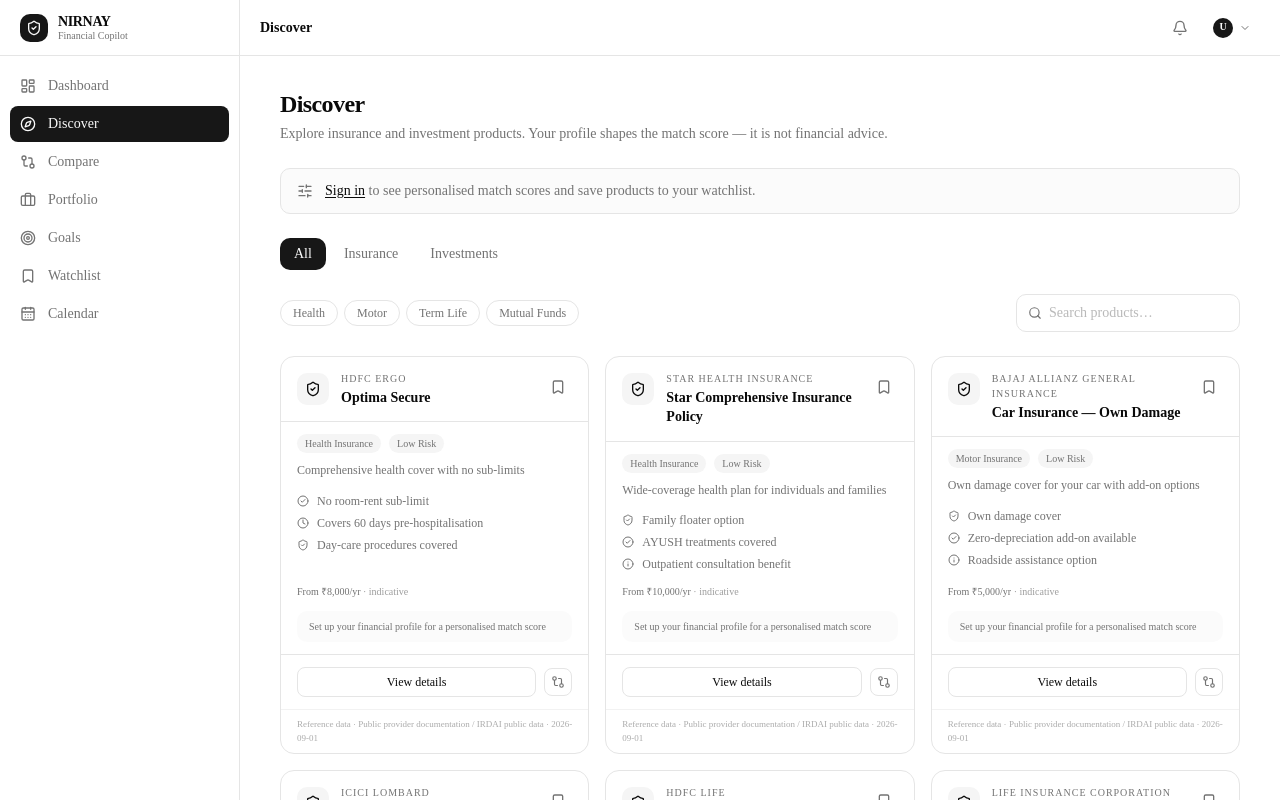
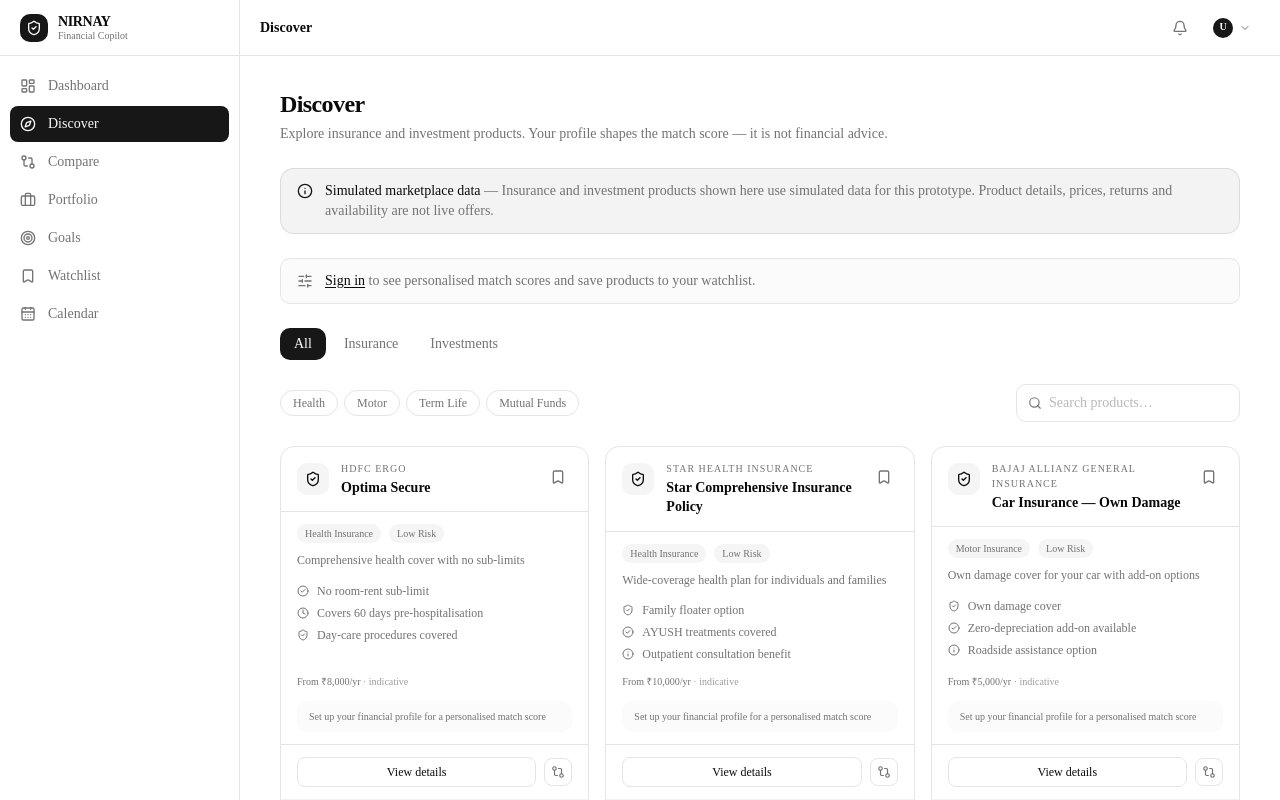
Before and after one commit to prabhatdash2308/nirnay, a Next.js app: page /discover in a window 1280 px wide. Shown: the top 800 px of the page. Built offline with nearby package versions, Linux system fonts and the light colour scheme; no server answers.

Commit message:
feat(trust): disclose simulated marketplace data

```diff
--- a/app/(app)/compare/page.tsx
+++ b/app/(app)/compare/page.tsx
@@ -1,6 +1,6 @@
 import type { Metadata } from "next";
 import { Suspense } from "react";
-import { Loader2 } from "lucide-react";
+import { Loader2, Info } from "lucide-react";
 import { resolveCompareProducts } from "@/lib/compare/utils";
 import { CompareClient } from "@/components/compare/compare-client";
 
@@ -62,6 +62,14 @@
         </p>
       </div>
 
+      {/* Trust / Simulated Data Disclosure */}
+      <div className="flex items-start gap-3 rounded-xl border border-primary/10 bg-primary/5 px-4 py-3 text-sm text-muted-foreground">
+        <Info className="mt-0.5 h-4 w-4 shrink-0 text-primary" />
+        <p>
+          <strong className="font-medium text-foreground">Simulated marketplace data</strong> — Insurance and investment products shown here use simulated data for this prototype. Product details, prices, returns and availability are not live offers.
+        </p>
+      </div>
+
       {/*
         Suspense boundary: CompareClient uses useSearchParams() which requires
         a Suspense boundary when rendered inside a Server Component with
--- a/app/(app)/discover/page.tsx
+++ b/app/(app)/discover/page.tsx
@@ -1,7 +1,7 @@
 import type { Metadata } from "next";
 import { Suspense } from "react";
 import { DiscoverBootstrap } from "@/components/discover/discover-bootstrap";
-import { Loader2 } from "lucide-react";
+import { Loader2, Info } from "lucide-react";
 
 export const metadata: Metadata = {
   title: "Discover",
@@ -23,6 +23,14 @@
         </p>
       </div>
 
+      {/* Trust / Simulated Data Disclosure */}
+      <div className="flex items-start gap-3 rounded-xl border border-primary/10 bg-primary/5 px-4 py-3 text-sm text-muted-foreground">
+        <Info className="mt-0.5 h-4 w-4 shrink-0 text-primary" />
+        <p>
+          <strong className="font-medium text-foreground">Simulated marketplace data</strong> — Insurance and investment products shown here use simulated data for this prototype. Product details, prices, returns and availability are not live offers.
+        </p>
+      </div>
+
       {/* Bootstrap: resolves auth, loads profile + watchlist, renders grid */}
       <Suspense fallback={<div className="flex items-center justify-center py-16"><Loader2 className="h-5 w-5 animate-spin text-muted-foreground" /></div>}>
         <DiscoverBootstrap />
```
